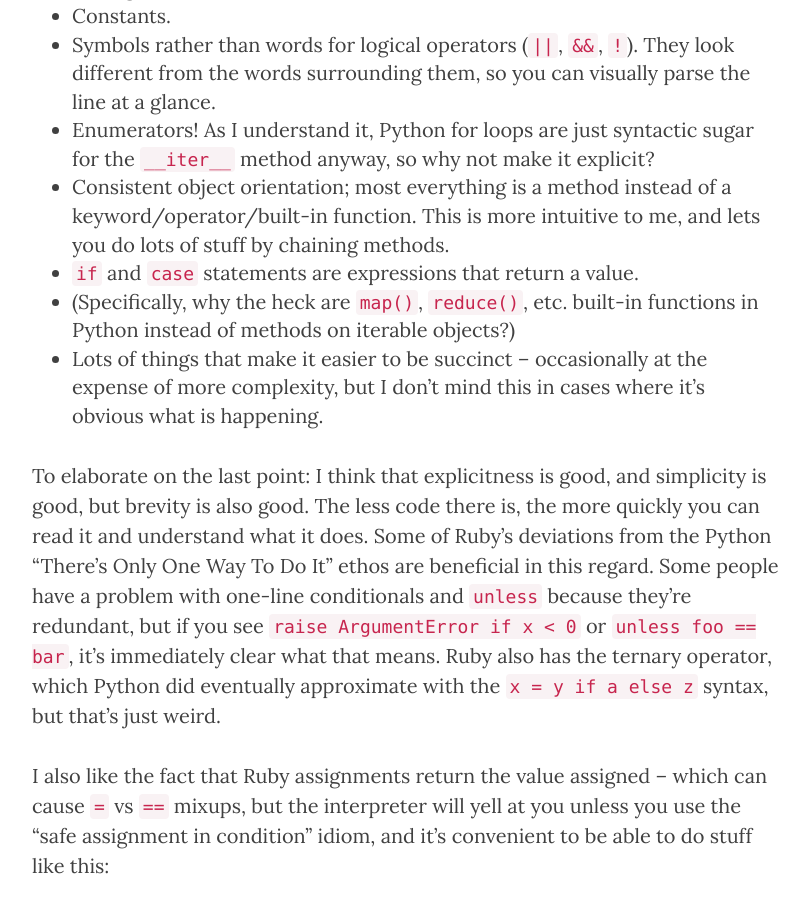
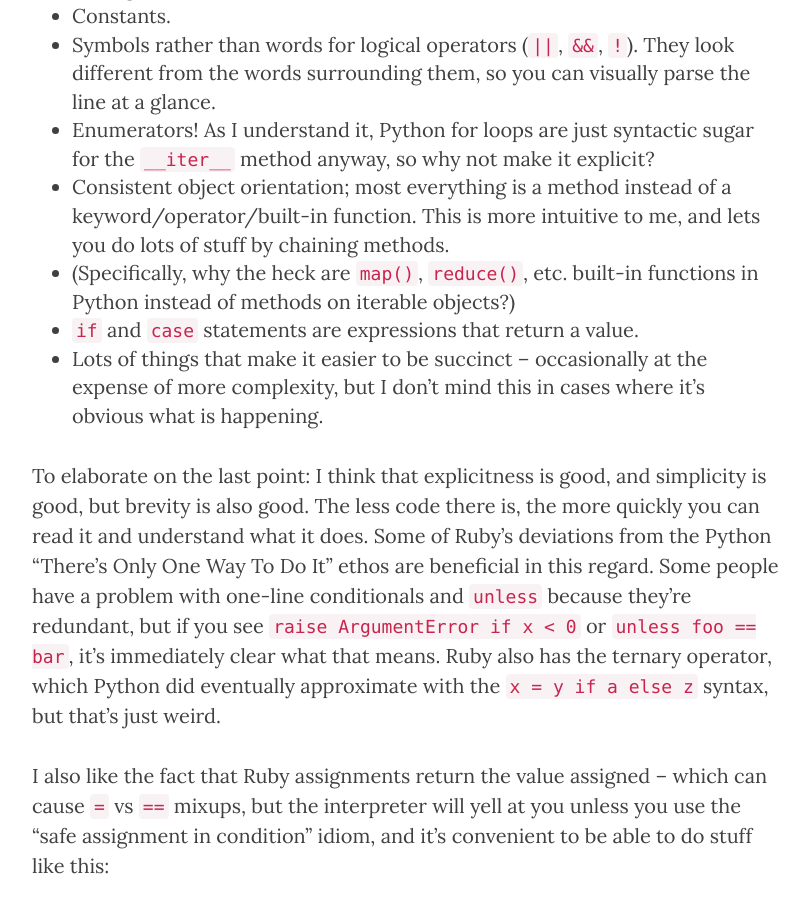
Before and after one commit to kyaroch/kyaroch.github.io, a Jekyll site: the page built from _posts/2016-07-03-python-vs-ruby.md, in a window 1280 px wide and 900 px high, scrolled down 1247 px. Shown: the whole window, without its empty margins (233-1042 px from the left). Built offline with Jekyll 4.4.1, drawn with Linux system fonts in a browser that asks for light colours; nearby versions of some CDN libraries; comment, search, counter and statistics services are not loaded.

Commit message:
Fix editing error that made a list item nonsensical

```diff
--- a/_posts/2016-07-03-python-vs-ruby.md
+++ b/_posts/2016-07-03-python-vs-ruby.md
@@ -21,8 +21,8 @@
 * Symbols rather than words for logical operators (`||`, `&&`, `!`). They look different from the words surrounding them, so you can visually parse the line at a glance.
 * Enumerators! As I understand it, Python for loops are just syntactic sugar for the `__iter__` method anyway, so why not make it explicit?
 * Consistent object orientation; most everything is a method instead of a keyword/operator/built-in function. This is more intuitive to me, and lets you do lots of stuff by chaining methods.
+* (Specifically, why the heck are `map()`, `reduce()`, etc. built-in functions in Python instead of methods on iterable objects?)
 * `if` and `case` statements are expressions that return a value.
-* (Specifically, why the heck are `map()`, `reduce()`, etc. built-in functions in Python instead of methods on iterable objects?)
 * Lots of things that make it easier to be succinct – occasionally at the expense of more complexity, but I don’t mind this in cases where it’s obvious what is happening.
 
 To elaborate on the last point: I think that explicitness is good, and
```
